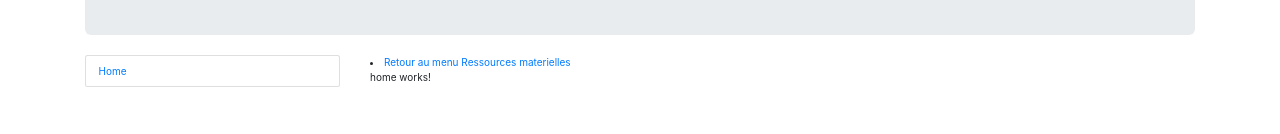
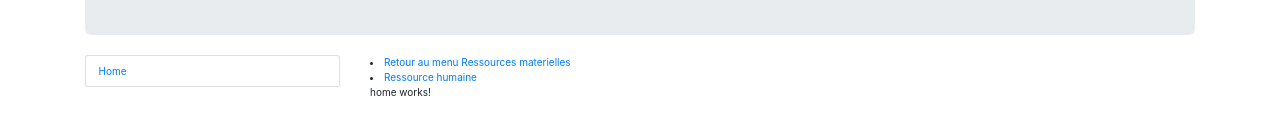
Before and after one commit to Merray/Factory, an Angular app in the folder angular/: page /home in a window 1280 px wide. Shown: the part 172-306 px from the top of the page. Built offline with nearby package versions, Linux system fonts and the light colour scheme.

Commit message:
ajout d'une route pour atteindre le component Ressource Humaine

```diff
--- a/angular/src/app/app.component.html
+++ b/angular/src/app/app.component.html
@@ -11,7 +11,9 @@
     </ul>
   </div>
   <div class="col-9">
-    <li><a href="" [routerLink]="['/ressource','/materielle']" routerLinkActive="active">Retour au menu Ressources materielles</a></li>
+    <li><a href="" [routerLink]="['/ressource','materielle']" routerLinkActive="active">Retour au menu Ressources materielles</a></li>
+    <li><a href="" [routerLink]="['/ressourcehumaine']" routerLinkActive="active">Ressource humaine</a></li>
+
     <router-outlet></router-outlet>
   </div>
 </div>
--- a/angular/src/app/app.module.ts
+++ b/angular/src/app/app.module.ts
@@ -5,12 +5,12 @@ import {HomeComponent} from './home/home.component';
 import {FormsModule} from '@angular/forms';
 import {RouterModule} from '@angular/router';
 import {HttpClientModule} from '@angular/common/http';
-import {routes} from '../route';
 import { RessourceMaterielleComponent } from './ressource-materielle/ressource-materielle.component';
 import { RessourceMaterielleEditComponent } from './ressource-materielle/ressource-materielle-edit.component';
 import {RessourceMaterielleService} from './service/ressource-materielle.service';
 import { RessourceHumaineComponent } from './ressource-humaine/ressource-humaine.component';
 import { RessourceHumaineEditComponent } from './ressource-humaine/ressource-humaine-edit.component';
+import {routes} from './route';
 
 @NgModule({
   declarations: [
--- a/angular/src/app/route.ts
+++ b/angular/src/app/route.ts
@@ -1,7 +1,9 @@
 import {Routes} from '@angular/router';
 import {HomeComponent} from './home/home.component';
 import {RessourceMaterielleComponent} from './ressource-materielle/ressource-materielle.component';
+import {RessourceHumaineComponent} from './ressource-humaine/ressource-humaine.component';
 
 export const routes: Routes = [{path: 'home', component: HomeComponent},
   {path: 'ressource/materielle', component: RessourceMaterielleComponent},
+  {path: 'ressourcehumaine', component: RessourceHumaineComponent},
   {path: '', redirectTo: 'home', pathMatch: 'full'}];
```
